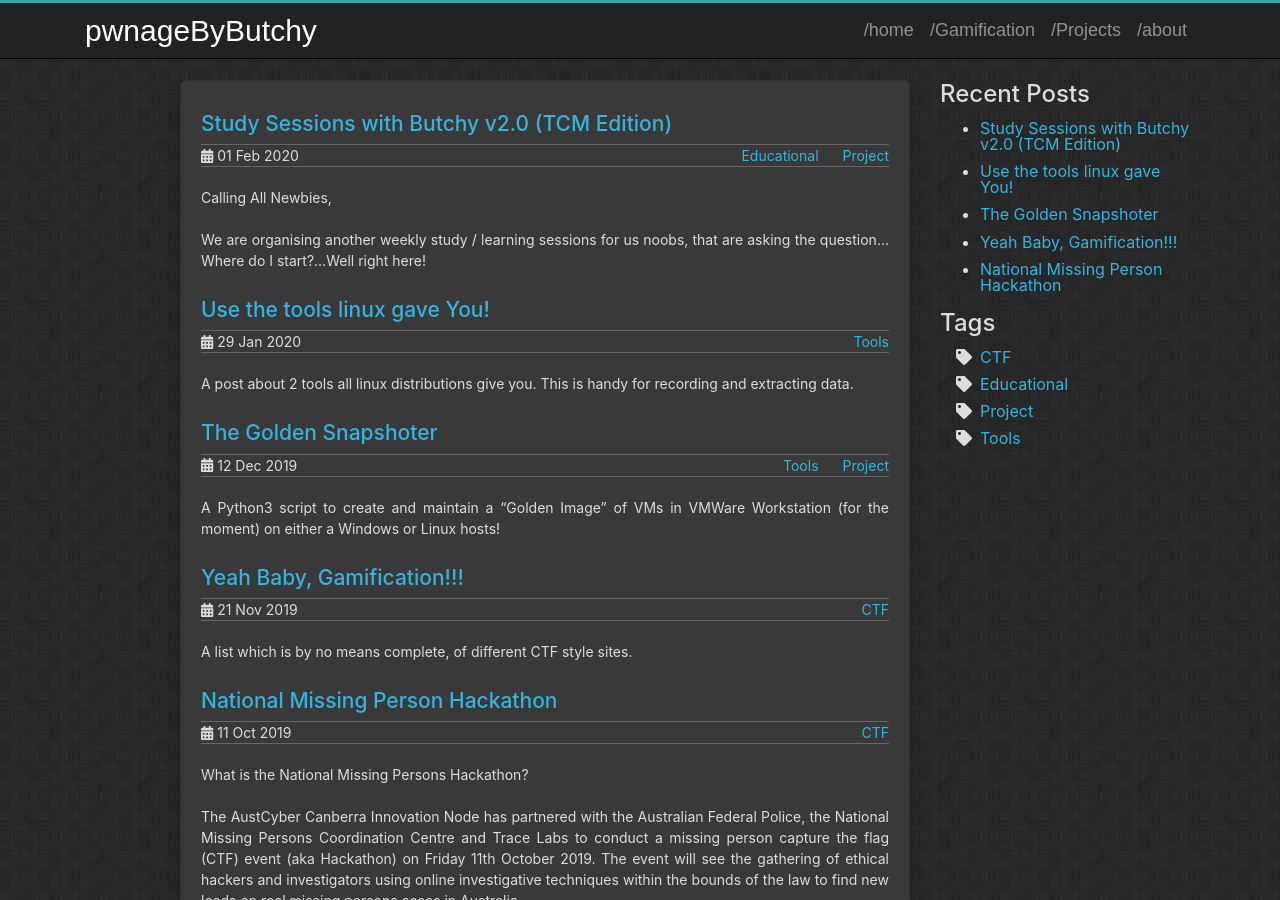
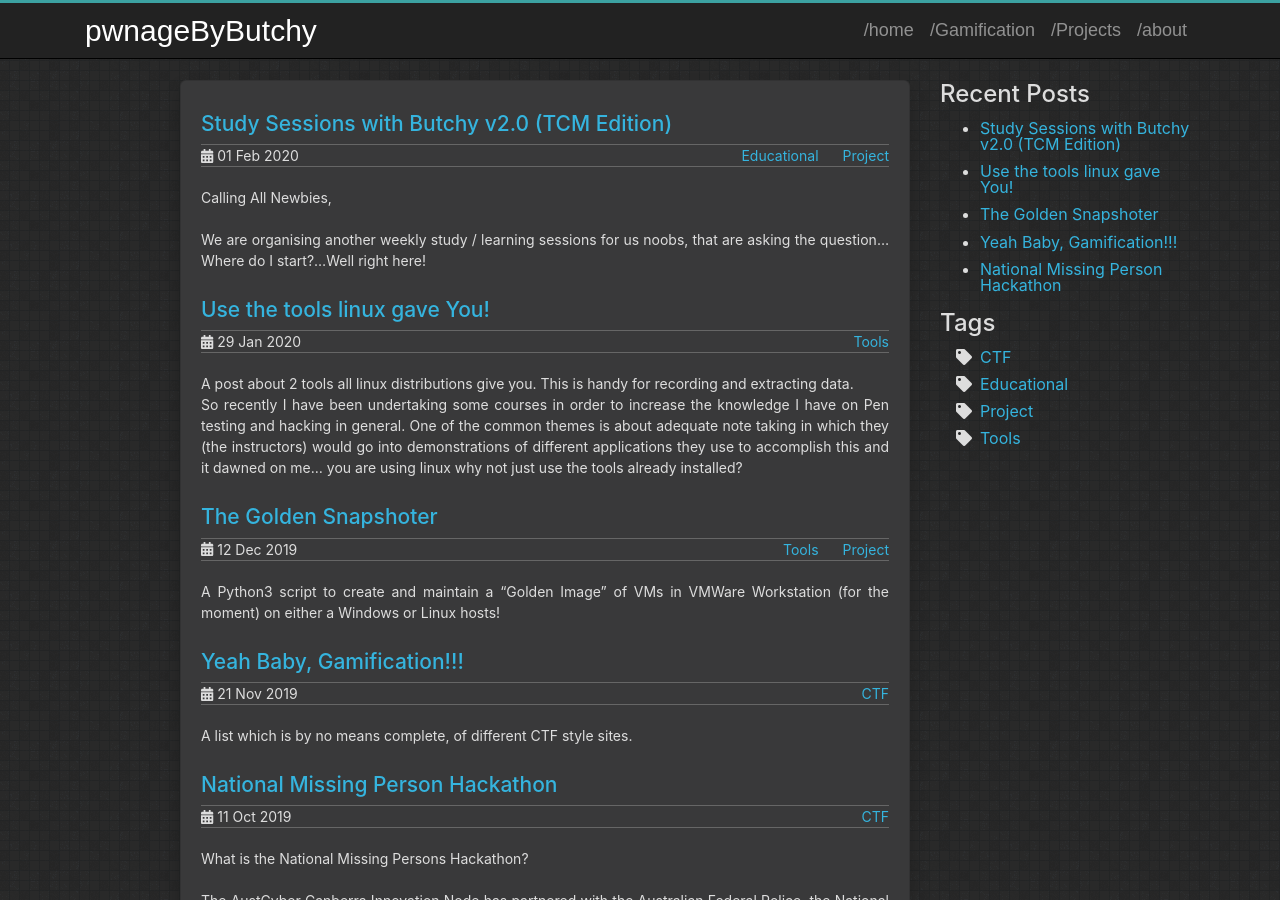
Before and after one commit to pwnageByButchy/pwnageByButchy.github.io, a Jekyll site: the page built from index.html, in a window 1280 px wide and 900 px high. Built offline with Jekyll 4.4.1, drawn with Linux system fonts in a browser that asks for light colours.

Commit message:
Update 2020-01-29-use-the-tools-that-linux-gave-you.md

```diff
--- a/_posts/2020-01-29-use-the-tools-that-linux-gave-you.md
+++ b/_posts/2020-01-29-use-the-tools-that-linux-gave-you.md
@@ -1,7 +1,7 @@
 ---
 layout: post
 title: Use the tools linux gave You!
-description: A post about 2 tools all linux distributions give you. This is handy for recording and extracting data.
+description: A post about 2 tools all linux distributions give you. This is handy for recording and extracting data. <br />So recently I have been undertaking some courses in order to increase the knowledge I have on Pen testing and hacking in general. One of the common themes is about adequate note taking in which they (the instructors) would go into demonstrations of different applications they use to accomplish this and it dawned on me… you are using linux why not just use the tools already installed?
 tags:
  - Tools
 
```
